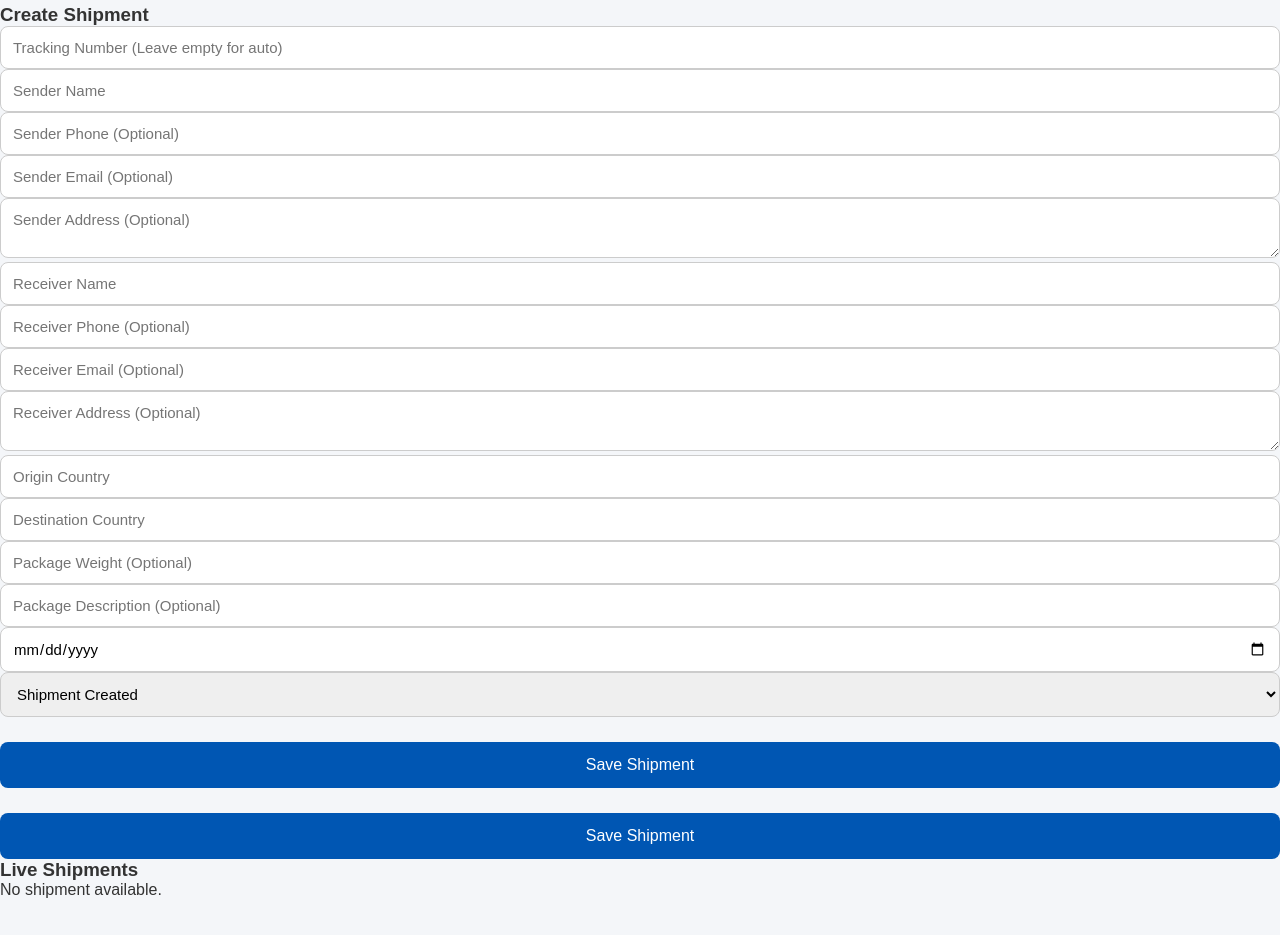
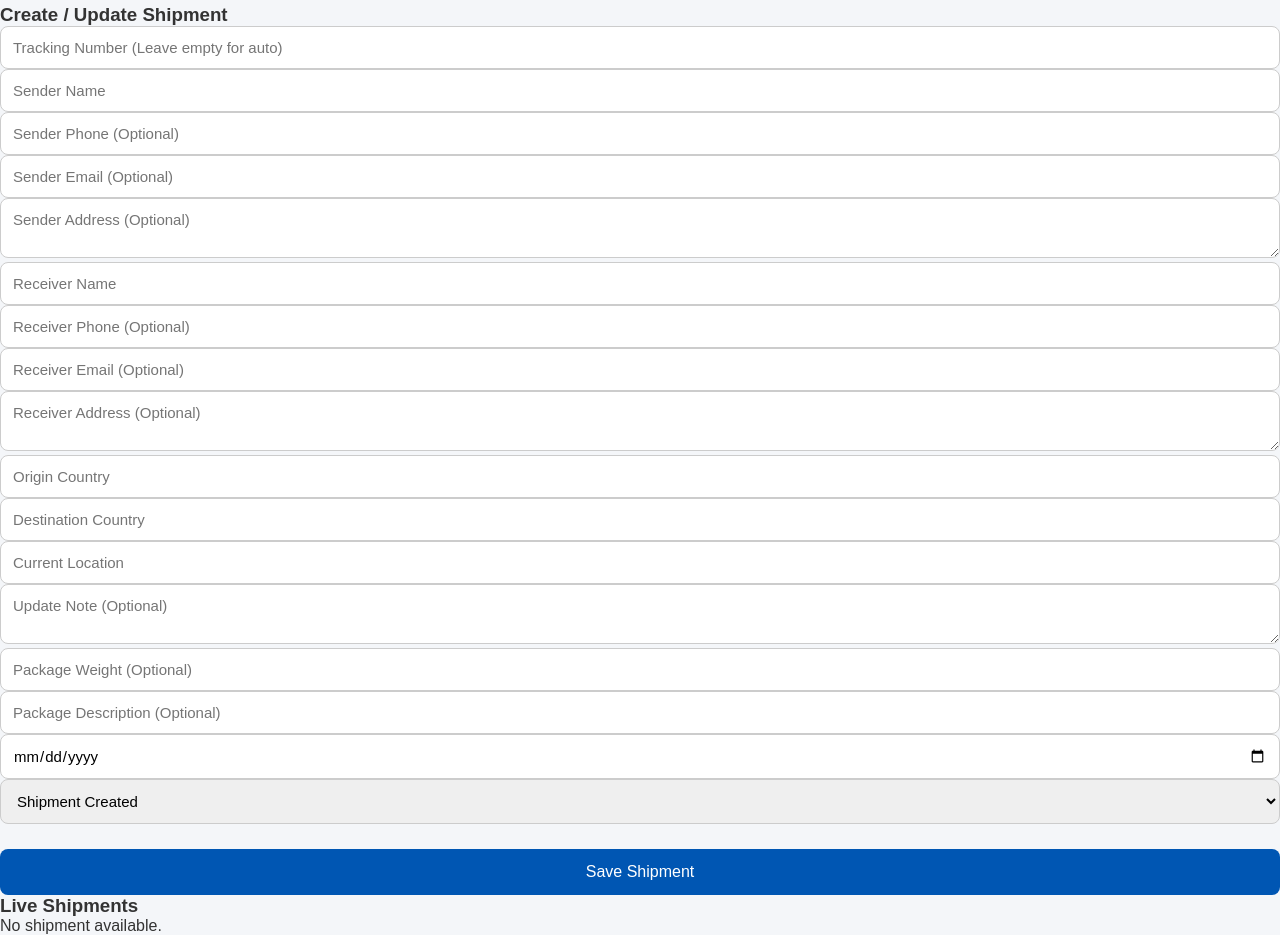
Before and after one commit to courierfastservice/courier-fast-service, a plain HTML site: page v2/dashboard.html in a window 1280 px wide. Shown: the part 42-977 px from the top of the page. Before the commit the page ends 941 px from the top, so only its background shows below. Drawn offline with Linux system fonts and the light colour scheme; no server answers.

Commit message:
Update dashboard shipment form

```diff
--- a/v2/dashboard.html
+++ b/v2/dashboard.html
@@ -1,16 +1,13 @@
 <!DOCTYPE html>
 <html lang="en">
 <head>
-<meta charset="UTF-8">
-<meta name="viewport" content="width=device-width, initial-scale=1.0">
+  <meta charset="UTF-8" />
+  <meta name="viewport" content="width=device-width, initial-scale=1.0" />
   <title>Courier Fast Service - Admin Dashboard</title>
-
-<link rel="stylesheet" href="style.css">
-
+  <link rel="stylesheet" href="style.css" />
   <script type="module" src="firebase-config.js"></script>
   <script type="module" src="script.js"></script>
 </head>
-
 <body>
 
   <header class="topbar">
@@ -18,10 +15,10 @@
     <p>Admin Dashboard</p>
   </header>
 
-<div class="dashboard">
+  <main class="dashboard">
+    <section class="card">
+      <h3>Create / Update Shipment</h3>
 
-<div class="card">
-<h3>Create Shipment</h3>
       <input type="text" id="trackingNumber" placeholder="Tracking Number (Leave empty for auto)" />
 
       <input type="text" id="senderName" placeholder="Sender Name" />
@@ -36,6 +33,9 @@
 
       <input type="text" id="origin" placeholder="Origin Country" />
       <input type="text" id="destination" placeholder="Destination Country" />
+
+      <input type="text" id="currentLocation" placeholder="Current Location" />
+      <textarea id="updateNote" placeholder="Update Note (Optional)"></textarea>
 
       <input type="text" id="weight" placeholder="Package Weight (Optional)" />
       <input type="text" id="description" placeholder="Package Description (Optional)" />
@@ -52,26 +52,13 @@
       </select>
 
       <button id="saveShipment">Save Shipment</button>
+    </section>
 
-<button id="saveShipment">
-Save Shipment
-</button>
-
-</div>
-
-<div class="card">
-
+    <section class="card">
       <h3>Live Shipments</h3>
-
-<div id="shipmentList">
-
-No shipment available.
-
-</div>
-
-</div>
-
-</div>
+      <div id="shipmentList">No shipment available.</div>
+    </section>
+  </main>
 
 </body>
   </html>
```
Lines whose indentation alone changed are shown as unchanged.
